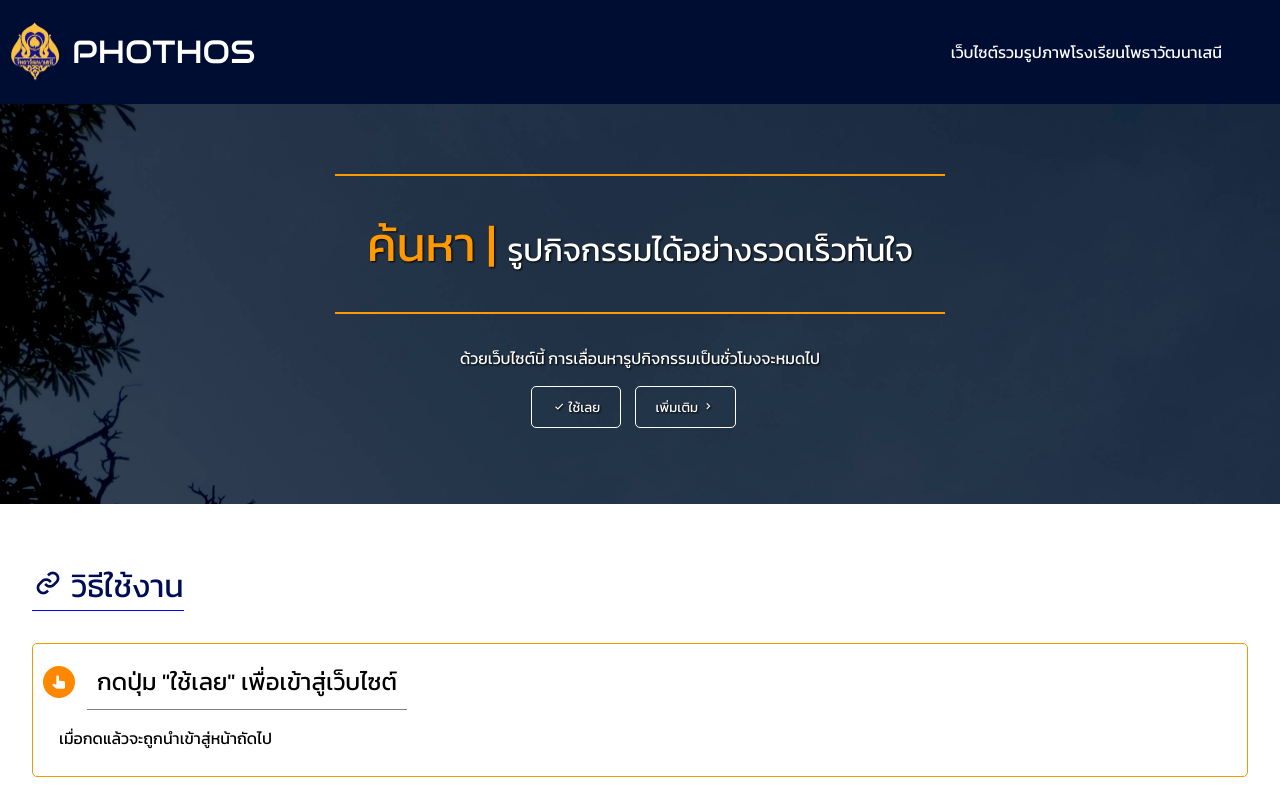
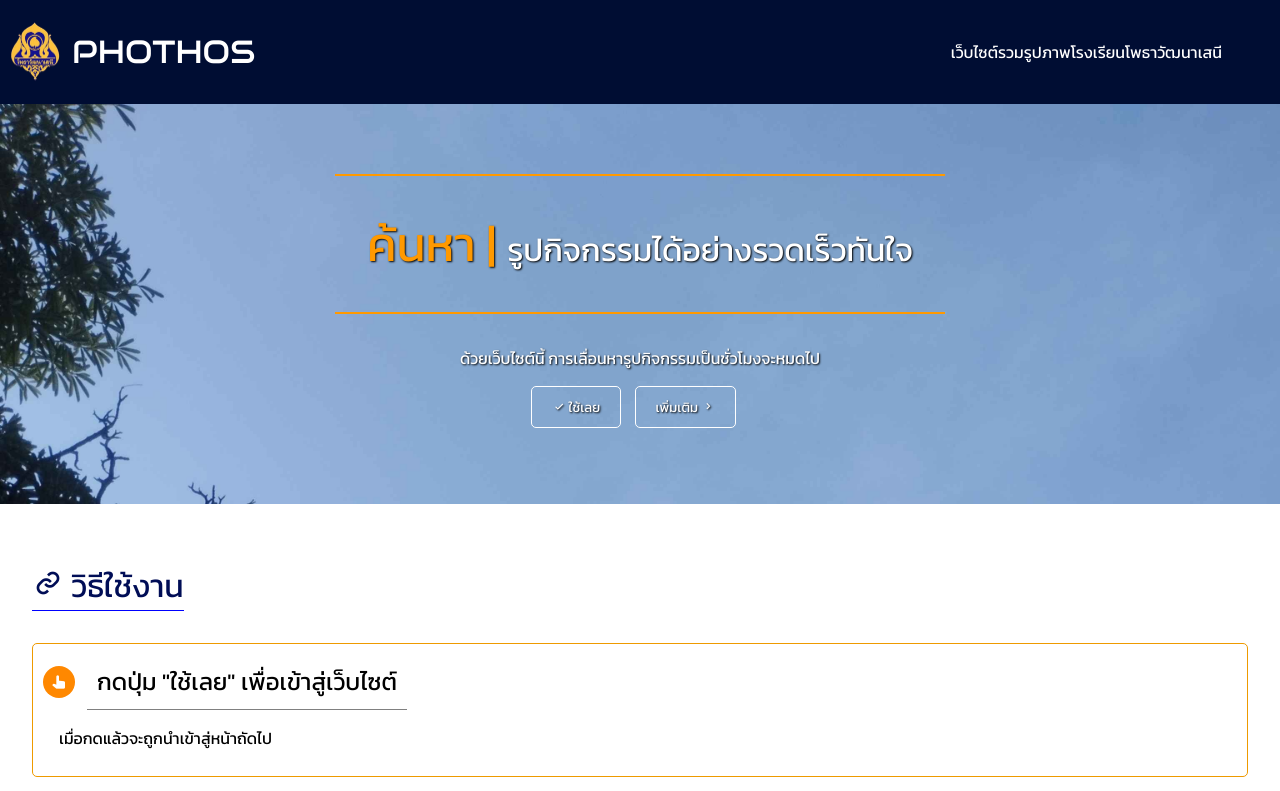
Before and after one commit to Constrlla/PHOTHOS, a React (Vite) app in the folder frontend/: page / in a window 1280 px wide. Shown: the top 791 px of the page. Built offline with nearby package versions, Linux system fonts and the light colour scheme; no server answers; a web font is replaced by a local one.

Commit message:
Update page.css

```diff
--- a/frontend/src/page.css
+++ b/frontend/src/page.css
@@ -37,13 +37,14 @@
 
 
     .ic-1{
-        background-color: #ffffff;
         color: rgb(255, 255, 255);
         padding: 1em;
         height: 50vh;
         z-index: 0;
         text-shadow: 1px 1px 2px black;
-
+        background-image:url('image/bg5.jpg');
+        background-repeat: no-repeat;
+        background-size: cover;
         align-content: center;
     }
 
@@ -68,17 +69,8 @@
     }
 
     .ic-1::before{
-        content:'';
-        top:0;
-        left:0;
-        width: 100%;
-        height: 50vh;
-        z-index: -1;
-        position: absolute;
-        filter:brightness(.4) contrast(1.25);
-        background-image:url('image/bg5.jpg');
-        background-repeat: no-repeat;
-        background-size: cover;
+
+
     }
 
     .ic-1 div{
```
